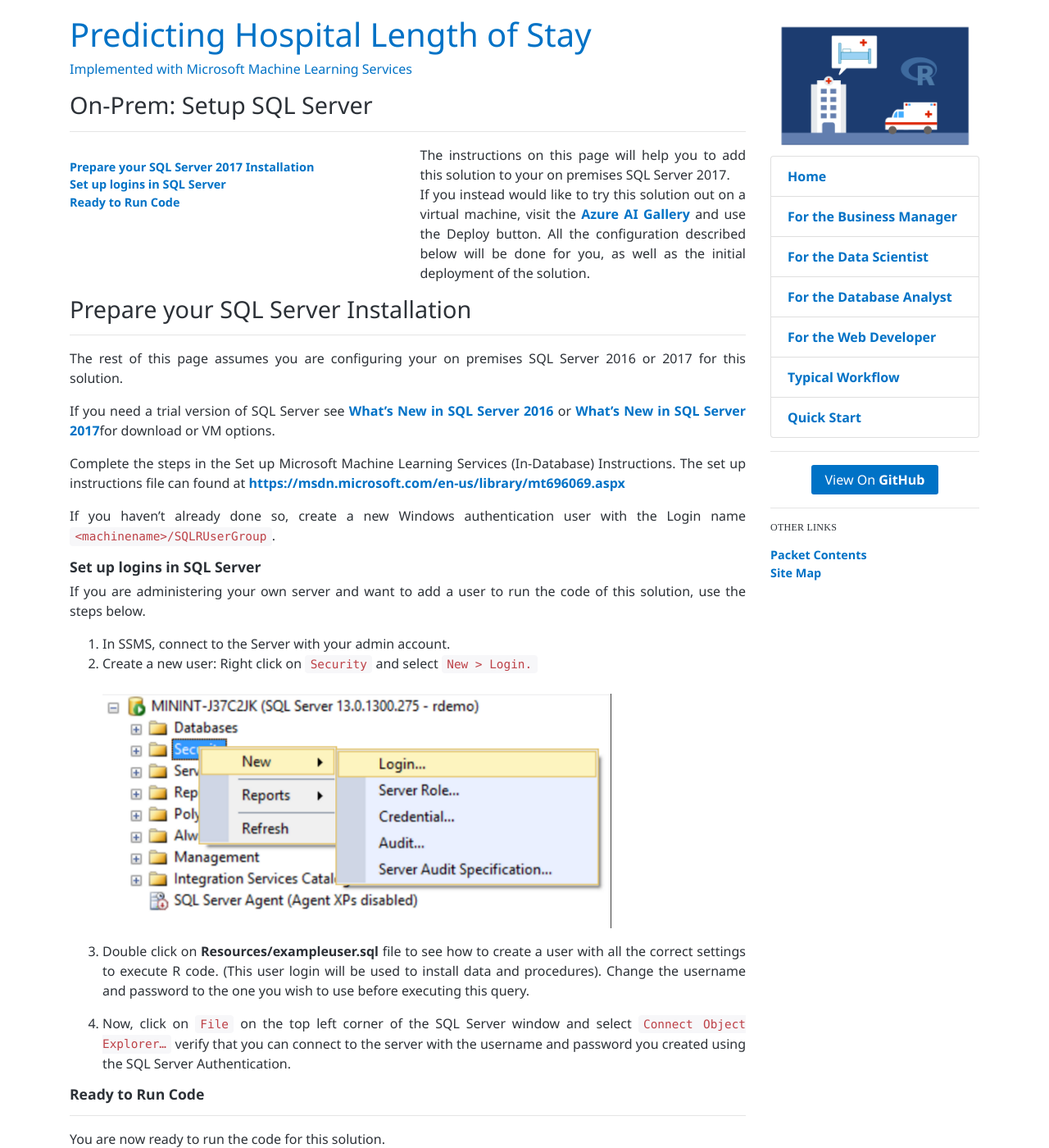
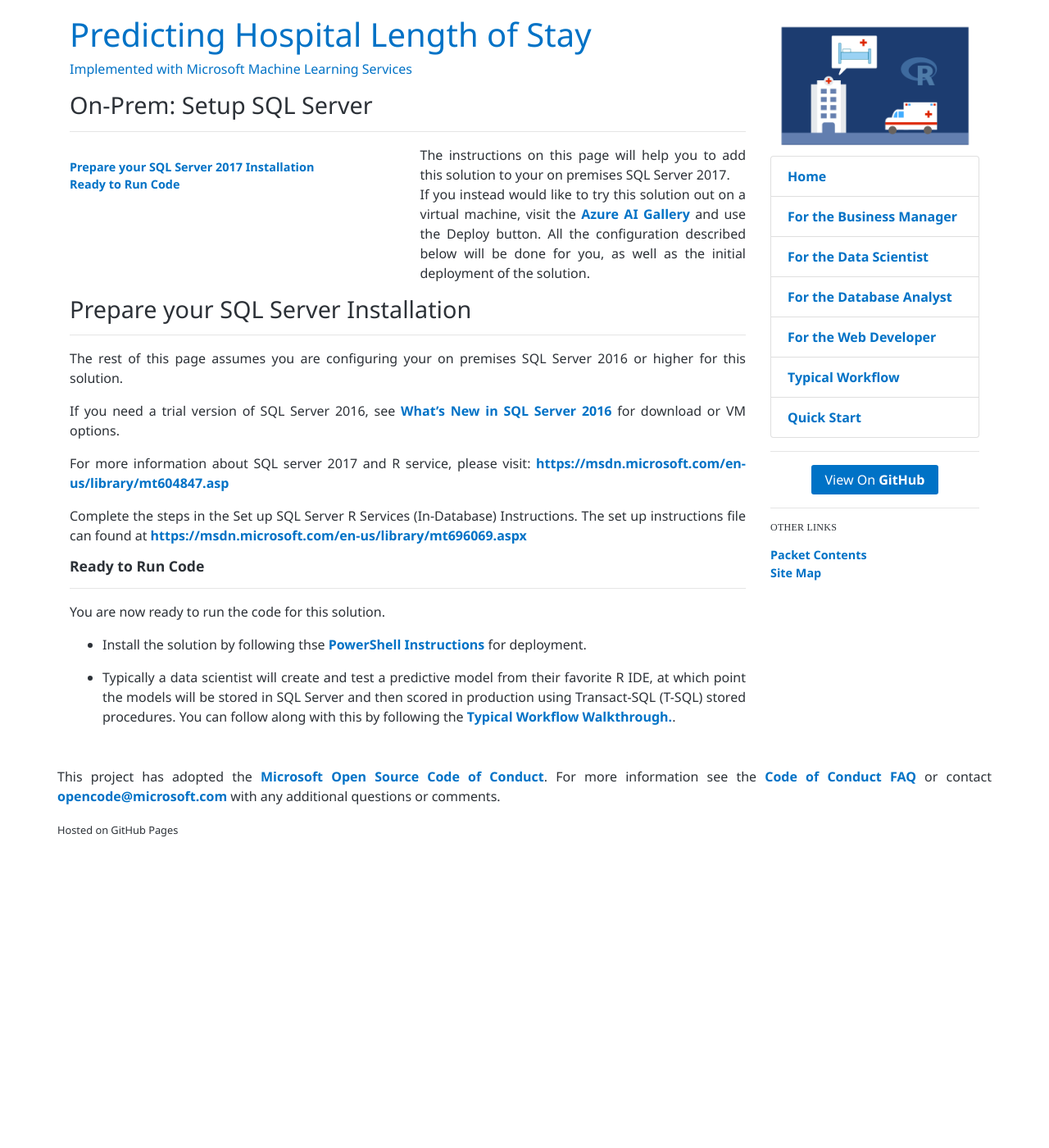
Before and after one commit to microsoft/r-server-hospital-length-of-stay, a Jekyll site: the page built from SetupSQL.md, in a window 1280 px wide and 1400 px high. Shown: the whole window at 82% size. Built offline with Jekyll 4.4.1, drawn with Linux system fonts in a browser that asks for light colours; nearby versions of some CDN libraries.

Commit message:
simplify

```diff
--- a/SetupSQL.md
+++ b/SetupSQL.md
@@ -10,7 +10,6 @@
     <div class="col-md-6">
         <div class="toc">
             <li><a href="#prepare-your-sql-server-installation">Prepare your SQL Server 2017 Installation</a></li>
-            <li><a href="#set-up-logins-in-sql-server">Set up logins in SQL Server</a></li>
             <li><a href="#ready-to-run-code">Ready to Run Code</a></li>
         </div>
     </div>
@@ -24,27 +23,13 @@
 ## Prepare your SQL Server Installation
 -------------------------------------------
 
-The rest of this page assumes you are configuring your on premises SQL Server 2016 or 2017 for this solution.
+The rest of this page assumes you are configuring your on premises SQL Server 2016 or higher for this solution.
 
-If you need a trial version of SQL Server see [What's New in SQL Server 2016](https://msdn.microsoft.com/en-us/library/bb500435.aspx) or [What's New in SQL Server 2017](https://docs.microsoft.com/en-us/sql/sql-server/what-s-new-in-sql-server-2017)for download or VM options.
+If you need a trial version of SQL Server 2016, see [What's New in SQL Server 2016](https://msdn.microsoft.com/en-us/library/bb500435.aspx) for download or VM options.
 
-Complete the steps in the Set up Microsoft Machine Learning Services (In-Database) Instructions. The set up instructions file can found at  <a href="https://msdn.microsoft.com/en-us/library/mt696069.aspx" target="_blank"> https://msdn.microsoft.com/en-us/library/mt696069.aspx</a>
+For more information about SQL server 2017 and R service, please visit: <a href="https://msdn.microsoft.com/en-us/library/mt604847.aspx">https://msdn.microsoft.com/en-us/library/mt604847.asp</a>
 
-If you haven’t already done so, create a new Windows authentication user with the Login name <code>&lt;machinename&gt;/SQLRUserGroup</code>.
-
-### Set up logins in SQL Server
-If you are administering your own server and want to add a user to run the code of this solution, use the steps below.
-
-1.	In SSMS, connect to the Server with your admin account.
-2.	Create a new user: Right click on <code>Security</code> and select <code>New &gt; Login.</code> <br/>
-    <br/>
-    <img src="images/newuser.png" >
-
-
-
-4. Double click on **Resources/exampleuser.sql** file to see how to create a user with all the correct settings to execute R code. (This user login will be used to install data and procedures). Change the username and password to the one you wish to use before executing this query.
-
-6.	Now, click on `File` on the top left corner of the SQL Server window and select `Connect Object Explorer…` verify that you can connect to the server with the username and password you created using the SQL Server Authentication.
+Complete the steps in the Set up SQL Server R Services (In-Database) Instructions. The set up instructions file can found at  <a href="https://msdn.microsoft.com/en-us/library/mt696069.aspx" target="_blank"> https://msdn.microsoft.com/en-us/library/mt696069.aspx</a>
 
 
 ### Ready to Run Code
```
